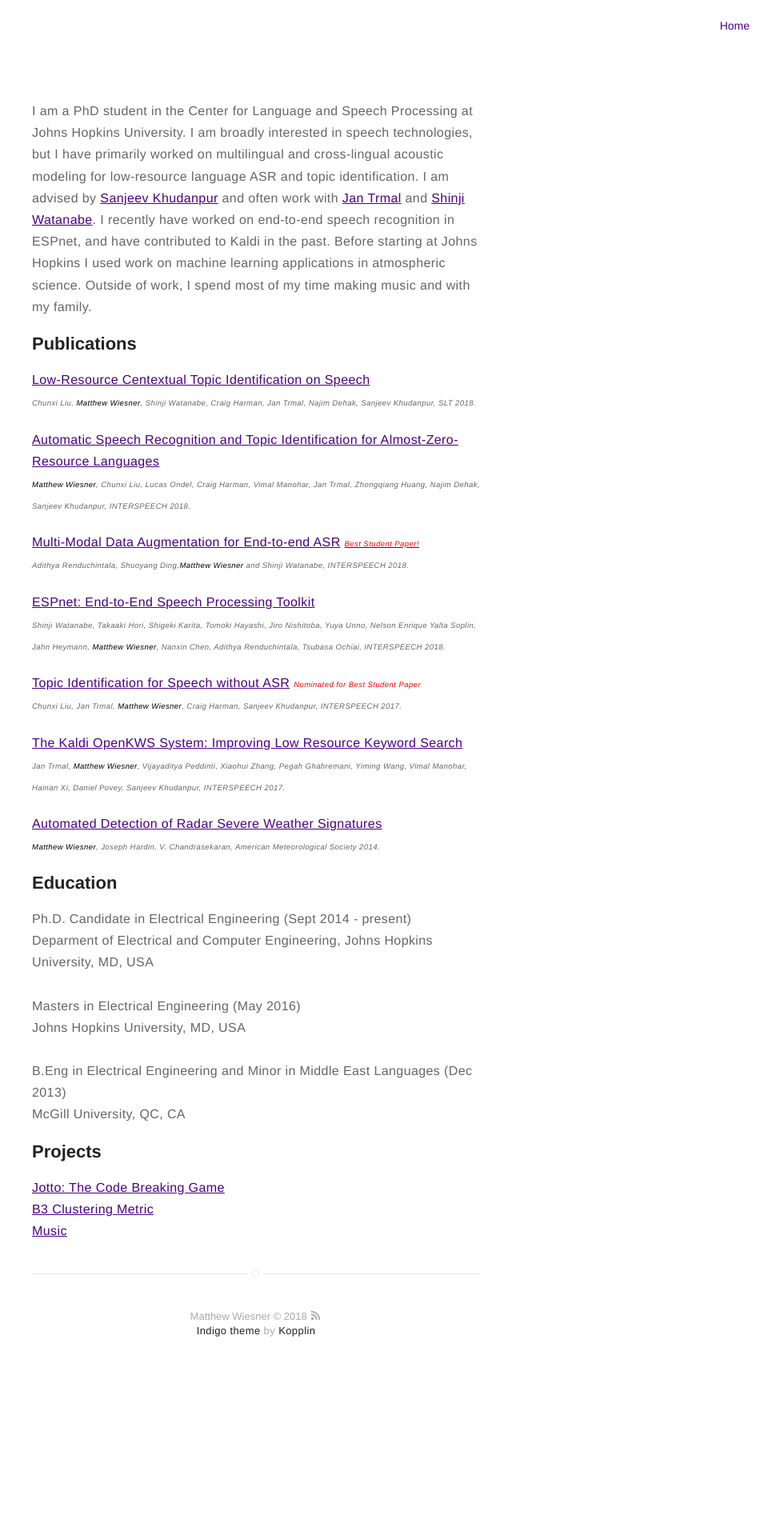
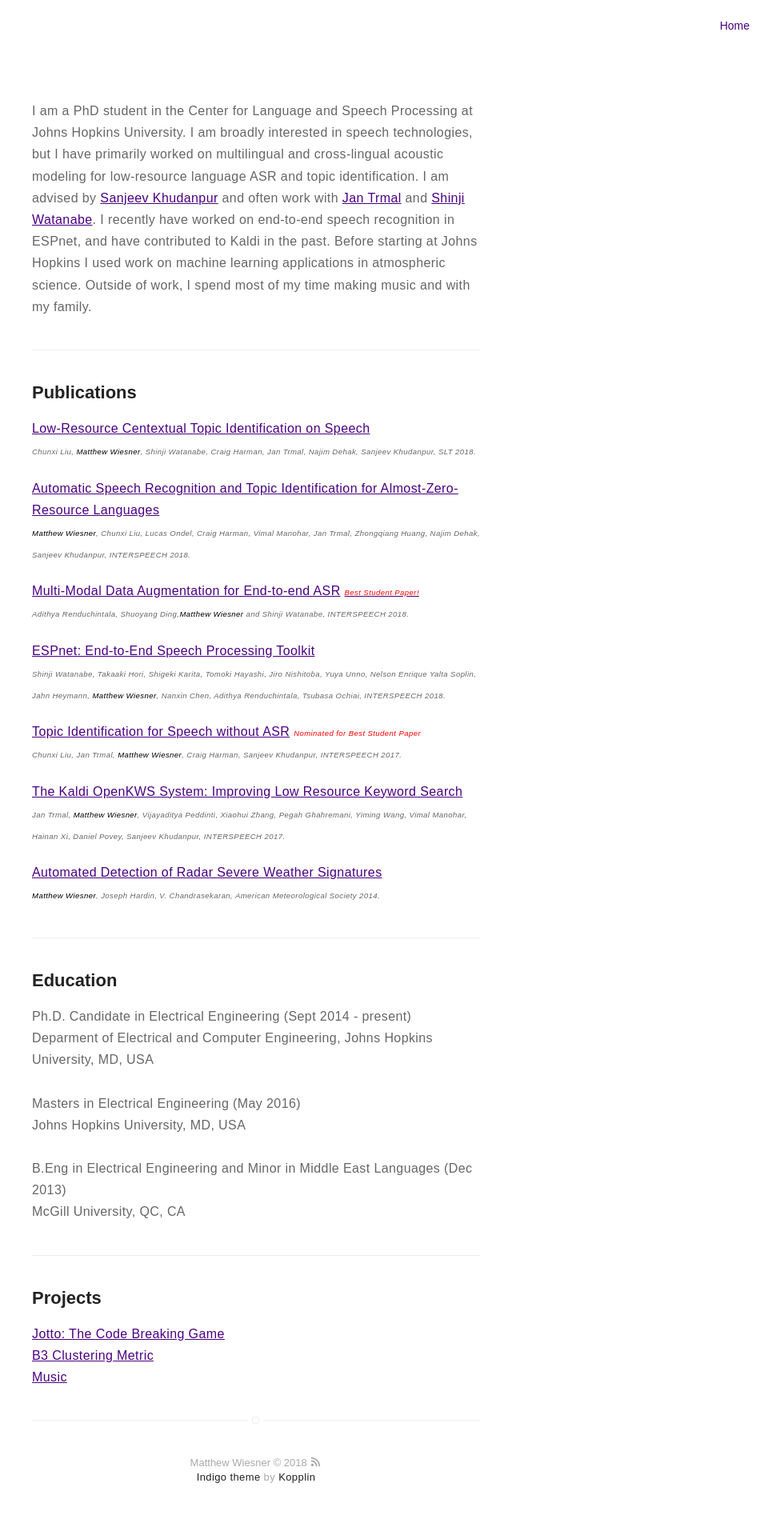
Before and after one commit to m-wiesner/m-wiesner.github.io, a Jekyll site: the page built from about.md, in a window 1280 px wide. Shown: the whole page at 80% size, without its empty margins (320-1280 px from the left). Built offline with Jekyll 4.4.1, drawn with Linux system fonts in a browser that asks for light colours; before the commit the page ends 1736 px from its top, so only the background shows below that.

Commit message:
Updates variables.sass

```diff
--- a/_sass/base/variables.sass
+++ b/_sass/base/variables.sass
@@ -1,5 +1,7 @@
-$fontSans: "Helvetica Neue", Helvetica, Arial, sans-serif
-$fontMonospace: "Consolas", Liberation Mono, Menlo, Courier, monospace
+//$fontSans: "Helvetica Neue", Helvetica, Arial, sans-serif
+$fontSans: "Arial"
+$fontMonospace: "Courier"
+//$fontMonospace: "Consolas", Liberation Mono, Menlo, Courier, monospace
 
 $alpha: #666
 $beta: #222
--- a/about.md
+++ b/about.md
@@ -17,6 +17,7 @@ contributed to Kaldi in the past. Before starting at Johns Hopkins I used work
 on machine learning applications in atmospheric science. Outside of work,
 I spend most of my time making music and with my family.</p>
 
+<hr>
 
 <h2>Publications</h2>
 
@@ -42,6 +43,8 @@ I spend most of my time making music and with my family.</p>
 <p><a href="https://ams.confex.com/ams/94Annual/webprogram/Paper242901.html">Automated Detection of Radar Severe Weather Signatures</a><br />
 <em style="font-size: 75%"><small><strong>Matthew Wiesner</strong>, Joseph Hardin, V. Chandrasekaran, American Meteorological Society 2014. </small></em></p>
 
+<hr>
+
 <h2>Education</h2>
 
 <b>Ph.D. Candidate in Electrical Engineering</b> (Sept 2014 - present) <br />
@@ -55,6 +58,7 @@ Johns Hopkins University, MD, USA
 <b>B.Eng in Electrical Engineering and Minor in Middle East Languages</b> (Dec 2013) <br />
 McGill University, QC, CA
 
+<hr>
 
 <h2>Projects</h2>
 
```
